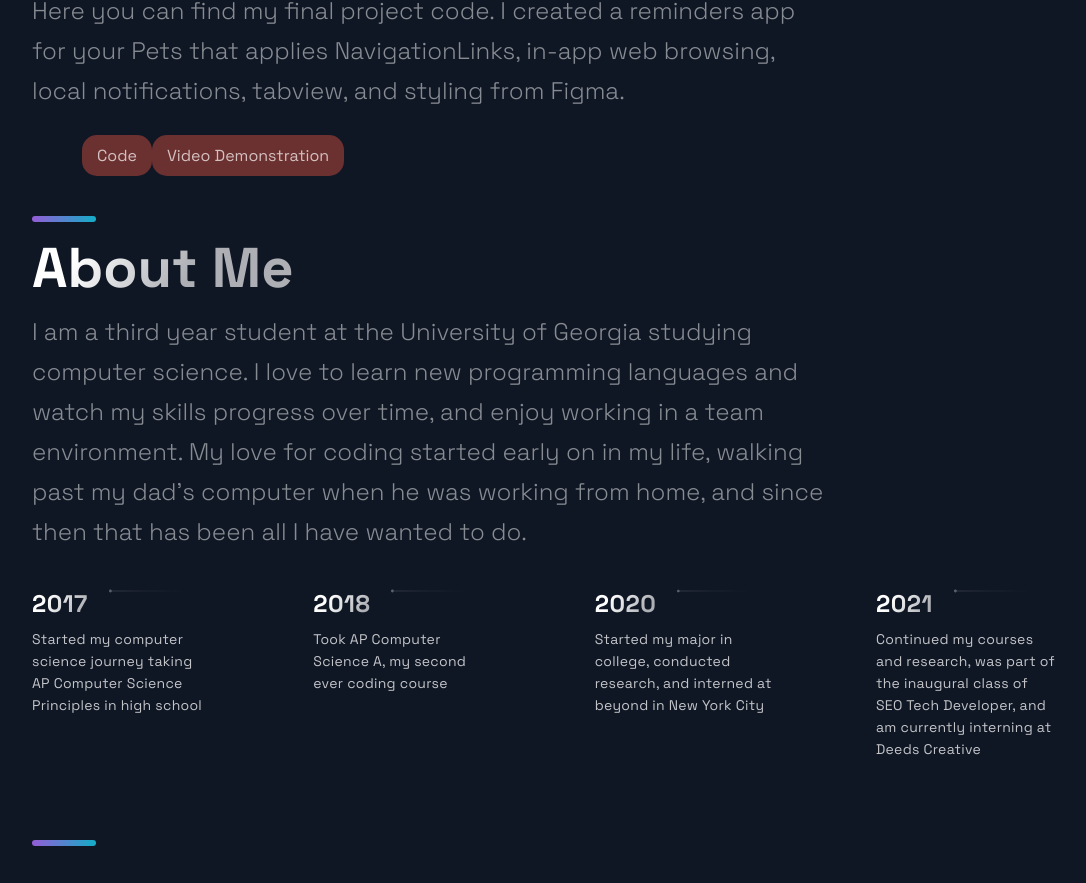
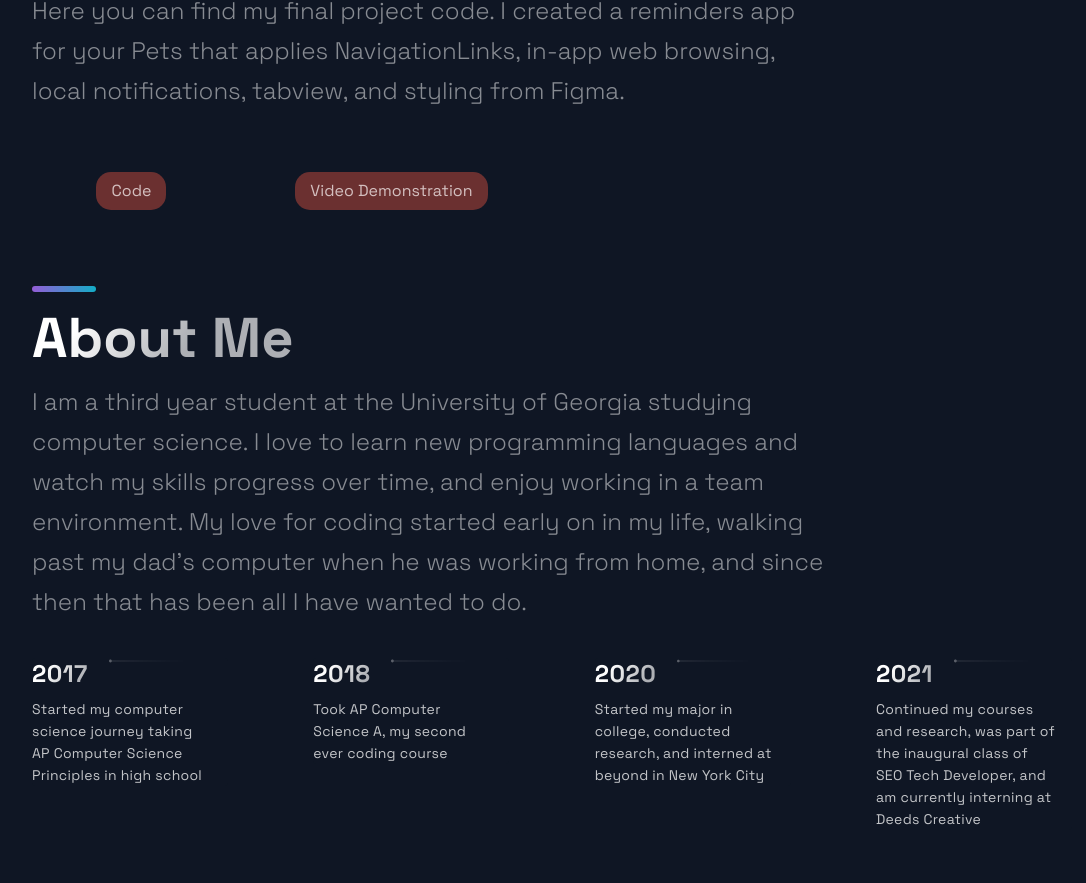
Before and after one commit to jgil325/portfolio_website, a Next.js app: page / in a window 1280 px wide. Shown: the part 3529-4412 px from the top of the page, without its empty margins (88-1174 px from the left). Built offline with nearby package versions, Linux system fonts and the light colour scheme.

Commit message:
certificate section complete

```diff
--- a/src/components/Certificates/Certificates.js
+++ b/src/components/Certificates/Certificates.js
@@ -21,11 +21,13 @@ const Links = styled.a`
   }
 `;
 
-const LinkContainer = styled.div`
-  flex-direction: row;
-  width: 100%;
-  padding: 0 50px;
-  color: #e4e6e7;
+export const LinkContainer = styled.ul`
+  width: 50%;
+  list-style-type: none;
+  padding: 0;
+  display: flex;
+  justify-content: space-around;
+  margin: 2.5rem 0;
 `;
 
 const Certificates = () => (
```
